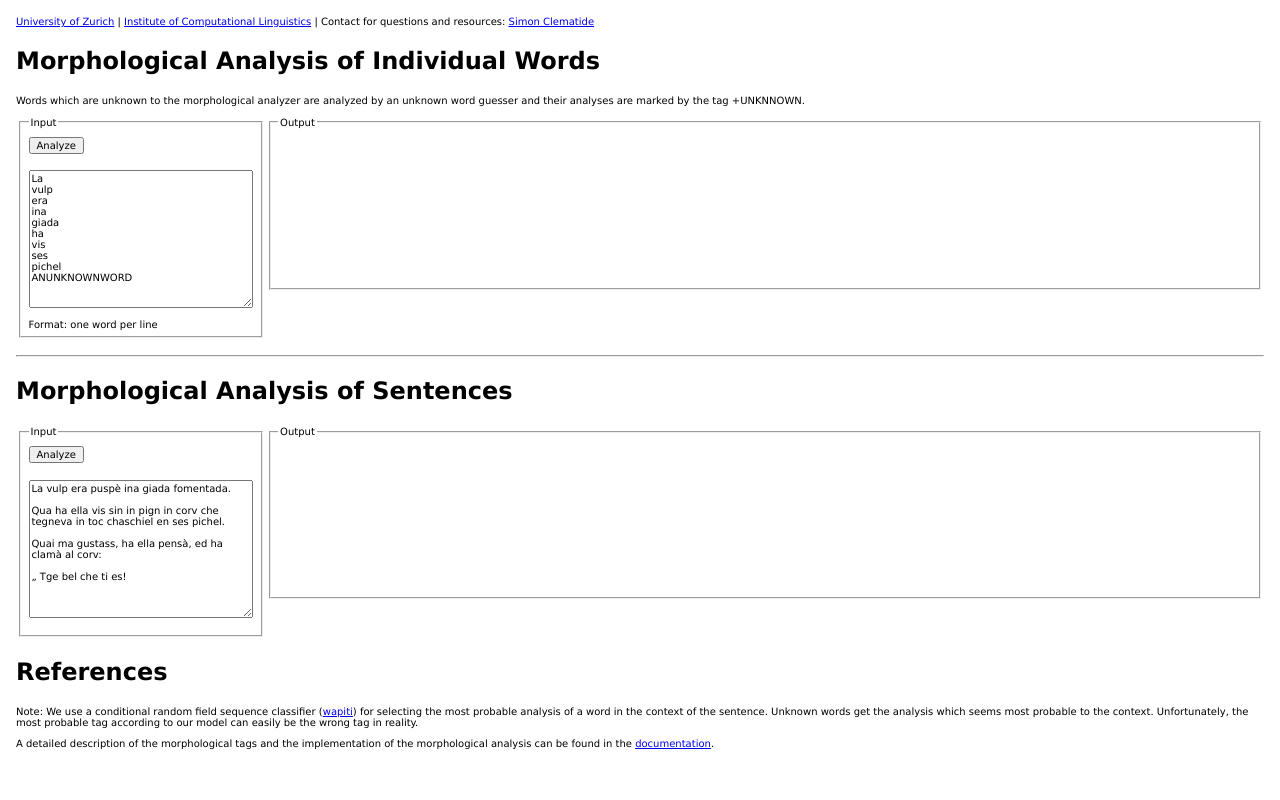
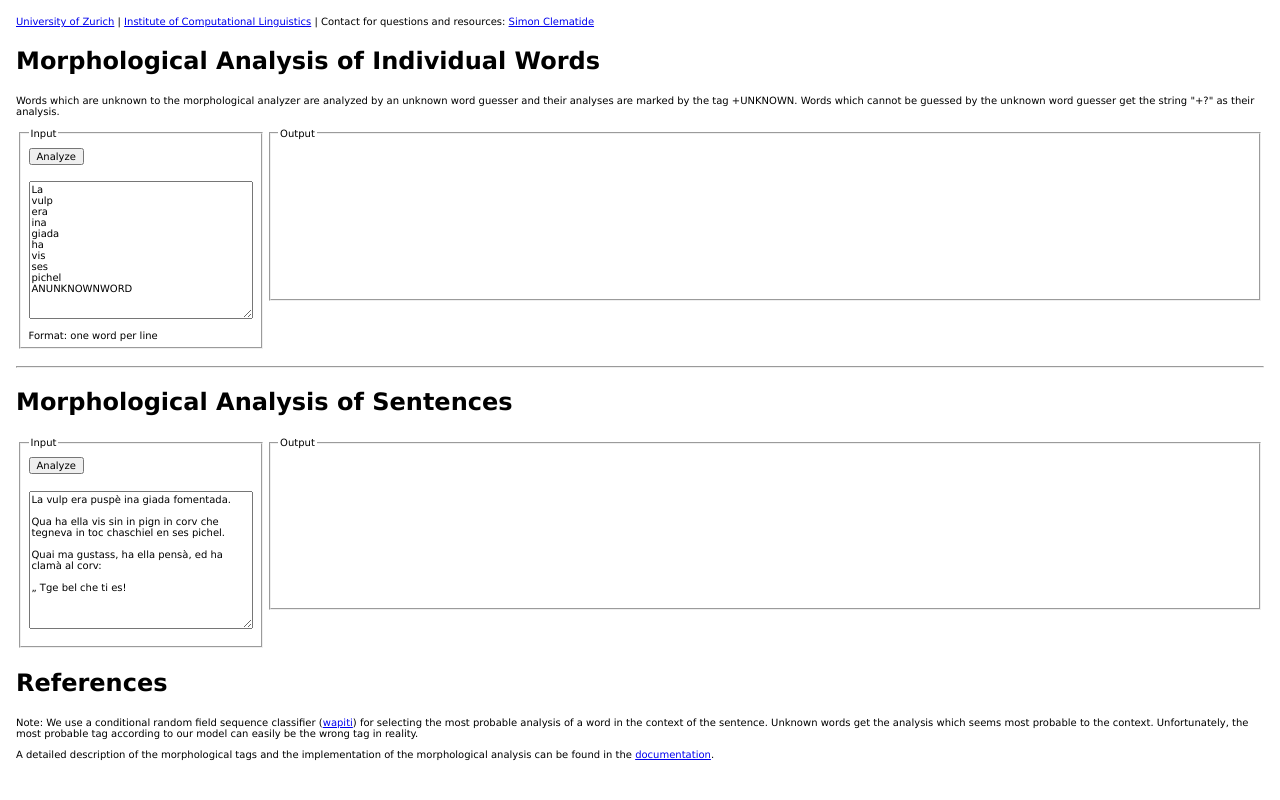
Before and after one commit to simon-clematide/rumantsch-grischun, a plain HTML site: page www/index.html in a window 1280 px wide. Drawn offline with Linux system fonts and the light colour scheme.

Commit message:
fix typo

```diff
--- a/www/index.html
+++ b/www/index.html
@@ -40,7 +40,7 @@ function autoResize(id){
 		<p><a href="http://www.uzh.ch" >University of Zurich</a> | <a href="http://www.cl.uzh.ch" >Institute of Computational Linguistics</a> | Contact for questions and resources: <a href="http://www.cl.uzh.ch/siclemat" >Simon Clematide</a>
 <form action="/kitt/cgi-bin/rumansh/dev/rumantschlexicalanalysis.cgi" method="POST" accept-charset="UTF-8" name="FormName" target="resultat">
 <h2>Morphological Analysis of Individual Words</h2>
-<p>Words which are unknown to the morphological analyzer are analyzed by an unknown word guesser and their analyses are marked by the tag +UNKNNOWN.</p>
+<p>Words which are unknown to the morphological analyzer are analyzed by an unknown word guesser and their analyses are marked by the tag +UNKNOWN. Words which cannot be guessed by the unknown word guesser get the string "+?" as their analysis.</p>
 
 <table><tr><td width="20%">
 <fieldset><input type="submit" value="Analyze" name="submitButtonName"><legend>Input </legend>
```
